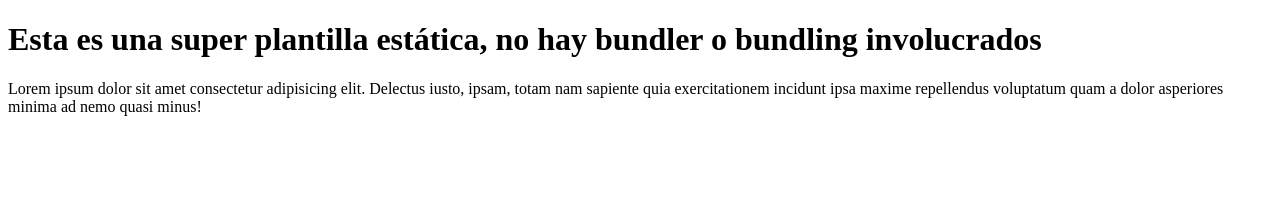
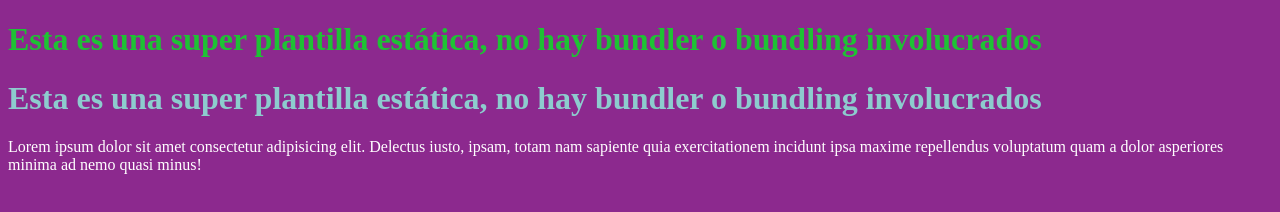
Before and after one commit to jrosas1969/sandbox001, a website: page index.html in a window 1280 px wide. Drawn offline with Linux system fonts and the light colour scheme.

Commit message:
cambios en css e index cambios en css e index

```diff
--- a/css/estilo.css
+++ b/css/estilo.css
@@ -1,3 +1,14 @@
-h1 {
+body {
+  background-color: #8c298e;
+}
+
+h1.original {
   color: rgb(30, 194, 52);
 }
+
+h1.colorea {
+  color: rgb(141, 204, 206);
+}
+p {
+  color: white;
+}
--- a/index.html
+++ b/index.html
@@ -4,13 +4,20 @@
     <meta charset="UTF-8" />
     <meta name="viewport" content="width=device-width, initial-scale=1.0" />
     <meta http-equiv="X-UA-Compatible" content="ie=edge" />
+    <link rel="stylesheet" href="css/estilo.css" />
+    <style></style>
     <title>Static Template</title>
   </head>
   <body>
-    <h1>
+    <h1 class="original">
       Esta es una super plantilla estática, no hay bundler o bundling
       involucrados
     </h1>
+    <h1 class="colorea">
+      Esta es una super plantilla estática, no hay bundler o bundling
+      involucrados
+    </h1>
+
     <p>
       Lorem ipsum dolor sit amet consectetur adipisicing elit. Delectus iusto,
       ipsam, totam nam sapiente quia exercitationem incidunt ipsa maxime
```
